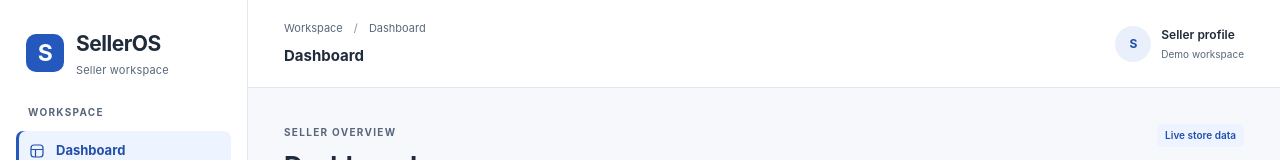
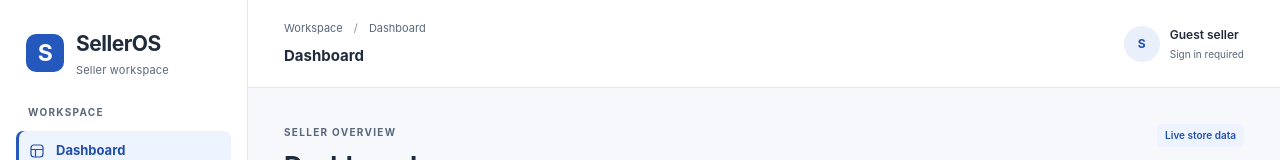
Before and after one commit to Idba1/SellerOS, a React (Vite) app in the folder frontend/: page / in a window 1280 px wide. Shown: the top 160 px of the page. Built offline with nearby package versions, Linux system fonts and the light colour scheme.

Commit message:
feat(frontend): show active workspace in navbar

```diff
--- a/frontend/src/app/AppLayout.tsx
+++ b/frontend/src/app/AppLayout.tsx
@@ -1,5 +1,7 @@
-import type { ReactNode } from 'react'
+import { useEffect, useState, type ReactNode } from 'react'
 import { routes } from './routes'
+import { getAuthSession } from '../auth/session'
+import { getCurrentStore, isMissingStore } from '../stores/api'
 import { Badge } from '../ui/primitives'
 
 const groups = [
@@ -10,7 +12,48 @@ const groups = [
 function NavMark({ intelligence }: { intelligence: boolean }) {
   return <svg aria-hidden="true" viewBox="0 0 24 24" width="18" height="18" fill="none" stroke="currentColor" strokeWidth="1.6">{intelligence ? <path d="M4 19V13m8 6V5m8 14V9M2 21h20" /> : <><rect x="4" y="4" width="16" height="16" rx="4" /><path d="M4 10h16M10 10v10" /></>}</svg>
 }
+
+type ProfileSummary = {
+  name: string
+  workspace: string
+}
+
+function accountDisplayName(email: string): string {
+  return email.split('@')[0] || email
+}
+
+function useProfileSummary(): ProfileSummary {
+  const session = getAuthSession()
+  const [workspace, setWorkspace] = useState(() => session ? 'Loading workspace…' : 'Sign in required')
+
+  useEffect(() => {
+    if (!session) return
+
+    let active = true
+    getCurrentStore()
+      .then(store => {
+        if (active) setWorkspace(store?.name || 'Store setup required')
+      })
+      .catch(error => {
+        if (!active) return
+        setWorkspace(isMissingStore(error) ? 'Store setup required' : 'Workspace unavailable')
+      })
+
+    return () => { active = false }
+  }, [session?.account.id])
+
+  return {
+    name: session ? accountDisplayName(session.account.email) : 'Guest seller',
+    workspace,
+  }
+}
+
 export function AppLayout({ title, path, children }: { title: string; path?: string; children: ReactNode }) {
+  const profile = useProfileSummary()
+  const avatarInitial = (profile.workspace === 'Loading workspace…' || profile.workspace === 'Store setup required' || profile.workspace === 'Workspace unavailable'
+    ? profile.name
+    : profile.workspace).trim().charAt(0).toUpperCase() || 'S'
+
   return <div className="app-shell">
     <a className="skip-link" href="#main-content">Skip to main content</a>
     <aside className="sidebar" aria-label="SellerOS workspace">
@@ -28,7 +71,7 @@ export function AppLayout({ title, path, children }: { title: string; path?: str
     <div className="app-body">
       <header className="topbar">
         <div><p className="breadcrumb">Workspace <span aria-hidden="true">/</span> {title}</p><p className="topbar-title">{title}</p></div>
-        <div className="profile" aria-label="Demo profile placeholder"><span className="avatar" aria-hidden="true">S</span><div><strong>Seller profile</strong><span>Demo workspace</span></div></div>
+        <div className="profile" aria-label="Seller account and workspace"><span className="avatar" aria-hidden="true">{avatarInitial}</span><div><strong>{profile.name}</strong><span>{profile.workspace}</span></div></div>
       </header>
       <main id="main-content" tabIndex={-1}>{children}</main>
       <footer className="app-footer">SellerOS <span aria-hidden="true">·</span> Social-commerce decision support</footer>
--- a/frontend/tests/shell-smoke.cjs
+++ b/frontend/tests/shell-smoke.cjs
@@ -25,7 +25,9 @@ const path = require('node:path')
     await page.goto('http://127.0.0.1:18767/')
     assert.equal(await page.locator('aside .brand').count(), 1)
     assert.equal(await page.locator('.topbar-title').textContent(), 'Dashboard')
-    assert.equal(await page.locator('.profile').getAttribute('aria-label'), 'Demo profile placeholder')
+    assert.equal(await page.locator('.profile').getAttribute('aria-label'), 'Seller account and workspace')
+    assert.equal(await page.locator('.profile strong').textContent(), 'Guest seller')
+    assert.equal(await page.locator('.profile span').nth(1).textContent(), 'Sign in required')
     assert.equal(await page.locator('.kpi-card').count(), 4)
     assert.equal(await page.locator('.kpi-value').first().textContent(), '720')
     await page.getByLabel('Demo period').selectOption('3')
```
